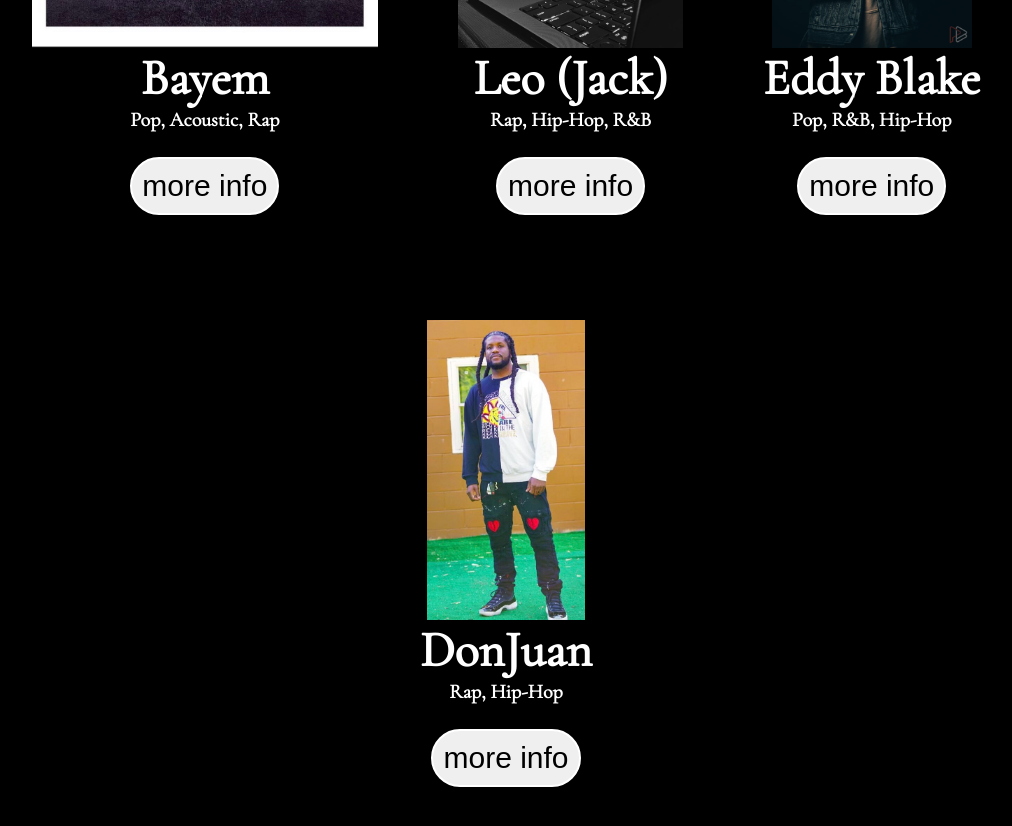
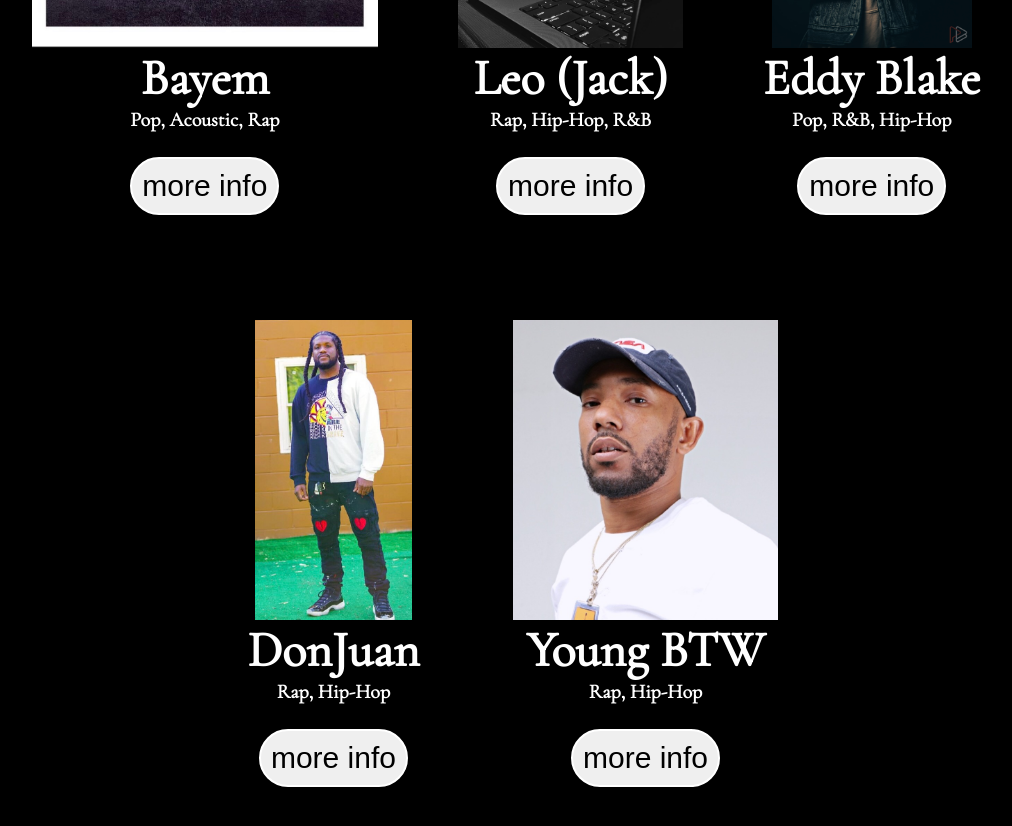
Before and after one commit to Demsmo/stonetree, a React (Create React App) app: page / in a window 1280 px wide. Shown: the part 4341-5167 px from the top of the page, without its empty margins (134-1146 px from the left). Built offline with nearby package versions, Linux system fonts and the light colour scheme.

Commit message:
added young and removed engineer animations

```diff
--- a/src/Components/Engineers.jsx
+++ b/src/Components/Engineers.jsx
@@ -8,6 +8,7 @@ import Bayem from '../assets/Engineers/Bayem.jpeg'
 import Leo from '../assets/Engineers/Leo.jpeg'
 import Eddy from '../assets/Engineers/Eddy.jpeg'
 import Don from '../assets/Engineers/Don.jpeg'
+import Young from '../assets/Engineers/Young.jpg'
 import { useState } from 'react'
 
 function Engineers() {
@@ -18,6 +19,7 @@ function Engineers() {
   const [openLeo, setOpenLeo] = useState(false)
   const [openEddy, setOpenEddy] = useState(false)
   const [openDon, setOpenDon] = useState(false)
+  const [openYoung, setOpenYoung] = useState(false)
 
   const { ref, inView } = useInView({
     threshold: 0.3
@@ -47,7 +49,7 @@ function Engineers() {
       <EngineerCard
         as={motion.div}
         whileHover={{ scale: 1.1 }}
-        animate={animation}
+        // animate={animation}
       >
         <EngineerImg src={Ques} />
         <EngineerTitle>Ques</EngineerTitle>
@@ -90,7 +92,7 @@ function Engineers() {
       <EngineerCard
         as={motion.div}
         whileHover={{ scale: 1.1 }}
-        animate={animation}
+        // animate={animation}
       >
         <EngineerImg src={Casper} />
         <EngineerTitle>Casper</EngineerTitle>
@@ -147,7 +149,7 @@ function Engineers() {
       <EngineerCard
         as={motion.div}
         whileHover={{ scale: 1.1 }}
-        animate={animation}
+        // animate={animation}
       >
         <EngineerImg src={Bayem} />
         <EngineerTitle>Bayem</EngineerTitle>
@@ -195,7 +197,7 @@ function Engineers() {
        <EngineerCard
         as={motion.div}
         whileHover={{ scale: 1.1 }}
-        animate={animation}
+        // animate={animation}
       >
         <EngineerImg src={Leo} />
         <EngineerTitle>Leo (Jack)</EngineerTitle>
@@ -259,7 +261,7 @@ function Engineers() {
        <EngineerCard
         as={motion.div}
         whileHover={{ scale: 1.1 }}
-        animate={animation}
+        // animate={animation}
       >
         <EngineerImg src={Eddy} />
         <EngineerTitle>Eddy Blake</EngineerTitle>
@@ -308,7 +310,7 @@ function Engineers() {
       <EngineerCard
         as={motion.div}
         whileHover={{ scale: 1.1 }}
-        animate={animation}
+        // animate={animation}
       >
         <EngineerImg src={Don} />
         <EngineerTitle>DonJuan</EngineerTitle>
@@ -355,6 +357,55 @@ function Engineers() {
         </EngineerExtendedContainer>
       )}
 
+      {/* YOUNG ENGINEER CARD */}
+      <EngineerCard
+        as={motion.div}
+        whileHover={{ scale: 1.1 }}
+        // animate={animation}
+      >
+        <EngineerImg src={Young} />
+        <EngineerTitle>Young BTW</EngineerTitle>
+        <EngineerDescription>Rap, Hip-Hop</EngineerDescription>
+        <EngineerButton
+          onClick={() => {
+            setOpenYoung((curr) => !curr);
+          }}
+        >more info</EngineerButton>
+      </EngineerCard>
+      {openYoung && (
+        <EngineerExtendedContainer
+          as={motion.div}
+          initial={{ opacity: 0 }}
+          animate={{ opacity: 1 }}
+          transition={{ ease: "easeOut", duration: 1 }}
+        >
+          <Exit
+            onClick={() => {
+              setOpenYoung((curr) => !curr);
+            }}
+          >
+            &#10005;
+          </Exit>
+          <EngineerExtendedInnerContainer>
+            <EngineerExtendedLeft>
+              <EngineerExtendedImg src={Young} />
+            </EngineerExtendedLeft>
+            <EngineerExtendedRight>
+              <EngineerExtendedTitle>Young BTW</EngineerExtendedTitle>
+              <EngineerExtendedDescription>
+              My name is Young I have been engineering music for two years. <br />
+              I record with protools I am proficient with autotune. <br />
+              I have recorded all genres of music. <br />
+              I my self am an artist and understand the importance of sounding your best. <br />
+              If you have any other questions just hit me up! Look forward to working with you!
+              </EngineerExtendedDescription>
+              <a href='https://open.spotify.com/artist/1cJFQQBpqiVwgwyltMYKJx?si=VtlEG97tR2ui95zx7oFyuQ' target="_blank" rel="noreferrer" ><SpotifyButton>listen on spotify</SpotifyButton></a>
+            </EngineerExtendedRight>
+          </EngineerExtendedInnerContainer>
+        </EngineerExtendedContainer>
+      )}
+
+
     </EngineerContainer>
 
   )
--- a/src/Styles/Engineers.style.jsx
+++ b/src/Styles/Engineers.style.jsx
@@ -10,6 +10,7 @@ export const EngineerContainer = styled.div`
     padding: 20px;
     justify-content: center;
     z-index: 2;
+    /* border: 1px solid white; */
 `
 
 export const EngineerCard = styled.div`
```
